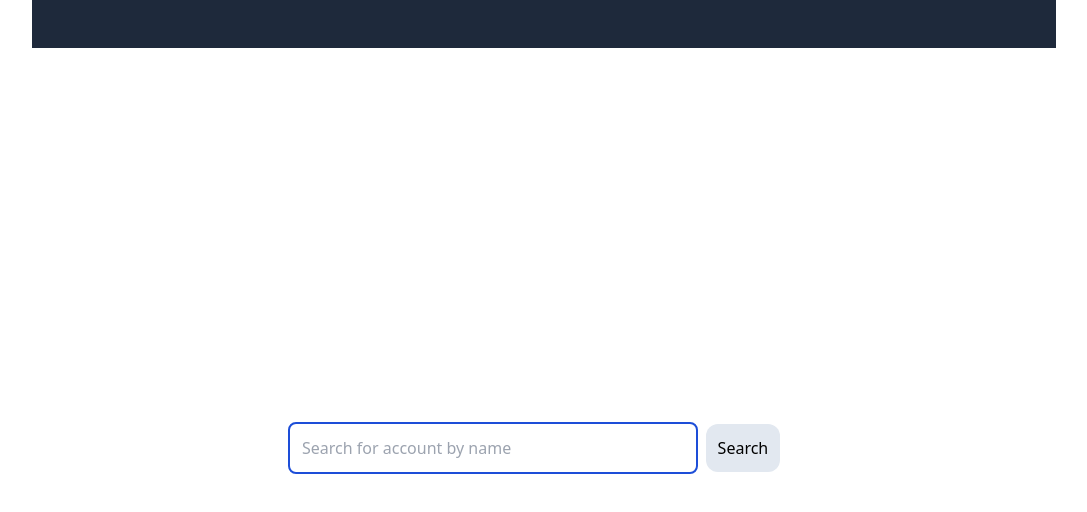
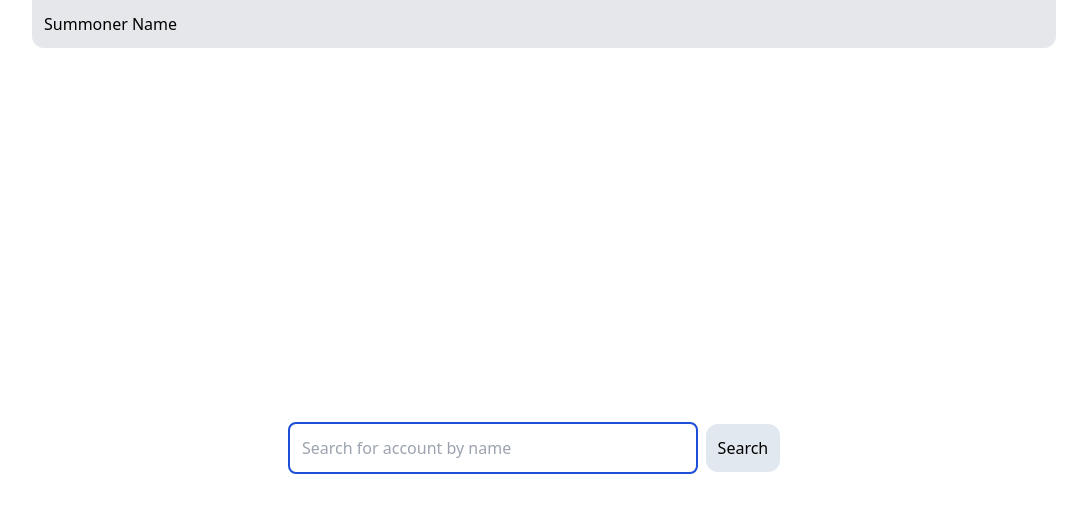
Before and after one commit to rjoohappeh/lol-api-front-end, a React (Create React App) app: page / in a window 1280 px wide. Shown: the top 512 px of the page, without its empty margins (96-1183 px from the left). Built offline with nearby package versions, Linux system fonts and the light colour scheme.

Commit message:
Added NavLink for summoner search to the navbar

```diff
--- a/src/components/Navbar.tsx
+++ b/src/components/Navbar.tsx
@@ -1,7 +1,19 @@
+import { NavLink } from "react-router-dom";
+
 export function Navbar() {
     return (
-        <nav className="navbar h-12 w-4/5 bg-slate-800 flex m-auto">
-
+        <nav className="navbar h-12 w-4/5 bg-gray-200 flex m-auto text-black rounded-b-xl">
+            <div>
+                <ul>
+                    <NavLink to="/" className={({ isActive }) => {
+                            const classList = 'p-3 hover:text-blue-700 hover:cursor-pointer hover:bg-gray-300 rounded-b-xl h-full inline-block';
+                            return isActive ? `${classList}` : classList;
+                        }
+                    }>
+                        Summoner Name
+                    </NavLink>
+                </ul>
+            </div>
         </nav>
     );
 }
--- a/src/index.tsx
+++ b/src/index.tsx
@@ -12,8 +12,8 @@ const root = ReactDOM.createRoot(
 
 root.render(
   <React.StrictMode>
+    <BrowserRouter>
     <Navbar/>
-    <BrowserRouter>
       <Routes>
         <Route path='/' element={<Home/>}/>
         <Route path='/summoner/*' element={<SummonerProfile />} />
```
